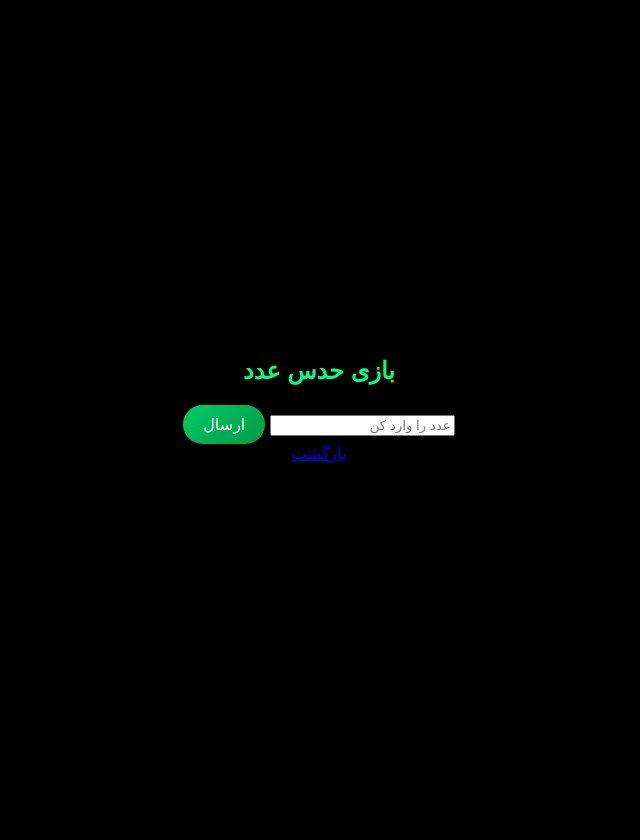
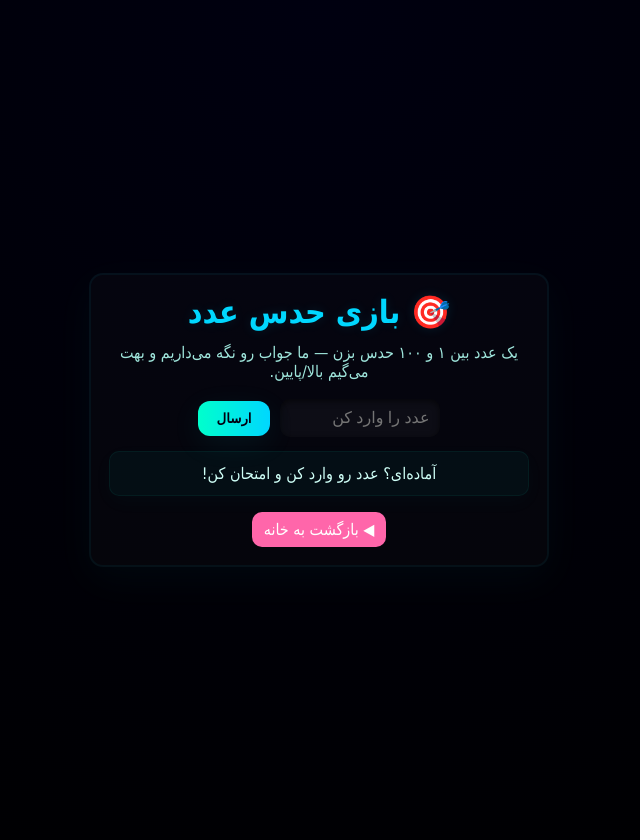
Before and after one commit to Meintrix/ngames, a Flask app: page /guess in a window 1280 px wide. Shown: the whole page, without its empty margins (321-961 px from the left). Before the commit the page ends 463 px from the top, so only its background shows below. Run offline with Flask 3, Linux system fonts and the light colour scheme.

```diff
--- a/templates/guess.html
+++ b/templates/guess.html
@@ -1,21 +1,74 @@
 <!DOCTYPE html>
 <html lang="fa" dir="rtl">
 <head>
-  <meta charset="utf-8">
-  <title>حدس عدد</title>
-  <link rel="stylesheet" href="{{ url_for('static', filename='style.css') }}">
+  <meta charset="utf-8" />
+  <meta name="viewport" content="width=device-width,initial-scale=1" />
+  <title>🎯 حدس عدد — NGames</title>
+  <style>
+    /* پایه نئونی مشابه بقیه */
+    :root{ --neon:#00ffcc; --neon-2:#00d7ff; --bg:#000010; }
+    body{
+      margin:0; padding:20px;
+      background: radial-gradient(circle at top, #000010, #000);
+      color: #cfffe8; font-family: "Vazirmatn", Tahoma, sans-serif;
+      display:flex; align-items:center; justify-content:center; min-height:100vh;
+    }
+    .wrap{
+      width: 420px; background: rgba(255,255,255,0.02); border-radius:14px;
+      padding:18px; box-shadow: 0 12px 40px rgba(0,200,220,0.04);
+      border: 2px solid rgba(0,200,220,0.06); text-align:center;
+    }
+
+    h1{ margin:0 0 12px; color:var(--neon-2); text-shadow:0 0 12px rgba(0,215,255,0.12); }
+    p.desc{ color:#9fe6dc; margin:8px 0 18px; }
+
+    form { display:flex; gap:10px; justify-content:center; align-items:center; margin-bottom:14px; }
+    input[type=number]{
+      width:140px; padding:10px; border-radius:10px; border:none; outline:none;
+      background: rgba(255,255,255,0.03); color: #bfffe8; font-size:16px;
+      box-shadow: inset 0 2px 6px rgba(0,0,0,0.6);
+    }
+    button{
+      background: linear-gradient(90deg,var(--neon),var(--neon-2));
+      border:none; padding:10px 18px; border-radius:12px; cursor:pointer; color:#001;
+      font-weight:700; transition:all .22s ease; box-shadow:0 8px 30px rgba(0,220,200,0.08);
+    }
+    button:hover{ transform: translateY(-6px); box-shadow:0 0 26px rgba(0,220,200,0.9); }
+
+    .message{
+      margin-top:10px; padding:12px; border-radius:10px;
+      background: rgba(0,255,210,0.04); color:#cffff7; border:1px solid rgba(0,255,210,0.06);
+      box-shadow: 0 6px 20px rgba(0,200,200,0.03);
+    }
+
+    .controls{ margin-top:16px; display:flex; justify-content:center; gap:10px; }
+    .btn-back{ background:#ff66aa; color:white; padding:8px 12px; border-radius:10px; text-decoration:none; }
+
+    @media (max-width:460px){
+      .wrap{ width:92%; padding:14px; }
+      form{ flex-direction:column; gap:12px; }
+    }
+  </style>
 </head>
 <body>
-  <div class="game-wrap">
-    <h2>بازی حدس عدد</h2>
-    <form method="post">
-      <input name="guess" type="number" placeholder="عدد را وارد کن" required>
-      <button class="btn" type="submit">ارسال</button>
+  <div class="wrap">
+    <h1>🎯 بازی حدس عدد</h1>
+    <p class="desc">یک عدد بین ۱ و ۱۰۰ حدس بزن — ما جواب رو نگه می‌داریم و بهت می‌گیم بالا/پایین.</p>
+
+    <form method="post" autocomplete="off">
+      <input type="number" name="guess" min="1" max="100" placeholder="عدد را وارد کن" required />
+      <button type="submit">ارسال</button>
     </form>
+
     {% if message %}
-      <p class="message">{{ message }}</p>
+      <div class="message">{{ message }}</div>
+    {% else %}
+      <div class="message">آماده‌ای؟ عدد رو وارد کن و امتحان کن!</div>
     {% endif %}
-    <a class="btn small" href="{{ url_for('index') }}">بازگشت</a>
+
+    <div class="controls">
+      <a class="btn-back" href="{{ url_for('index') }}">◀ بازگشت به خانه</a>
+    </div>
   </div>
 </body>
 </html>
```
Also changed, not shown: templates/rps.html (+56 -11 lines).
